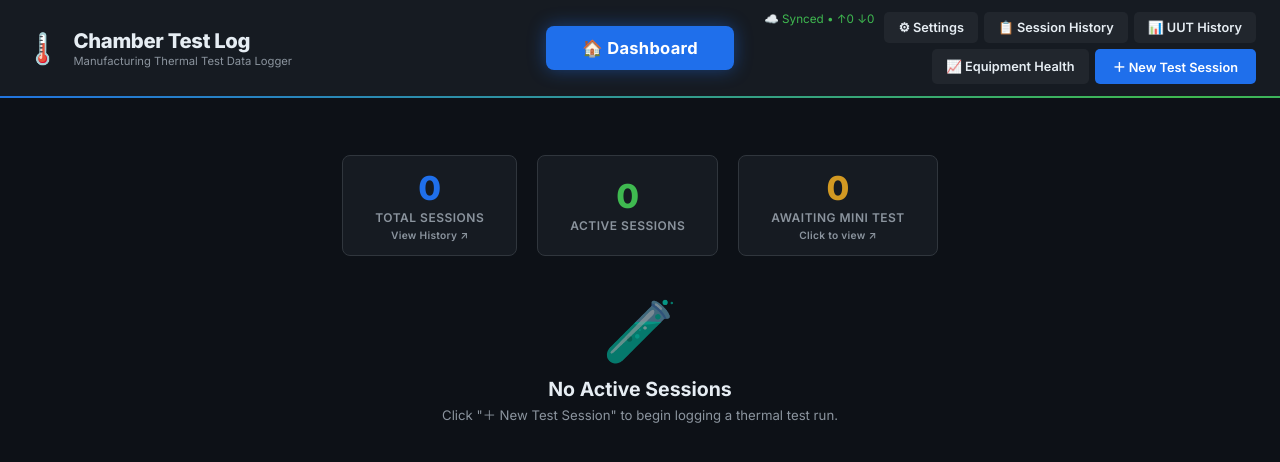
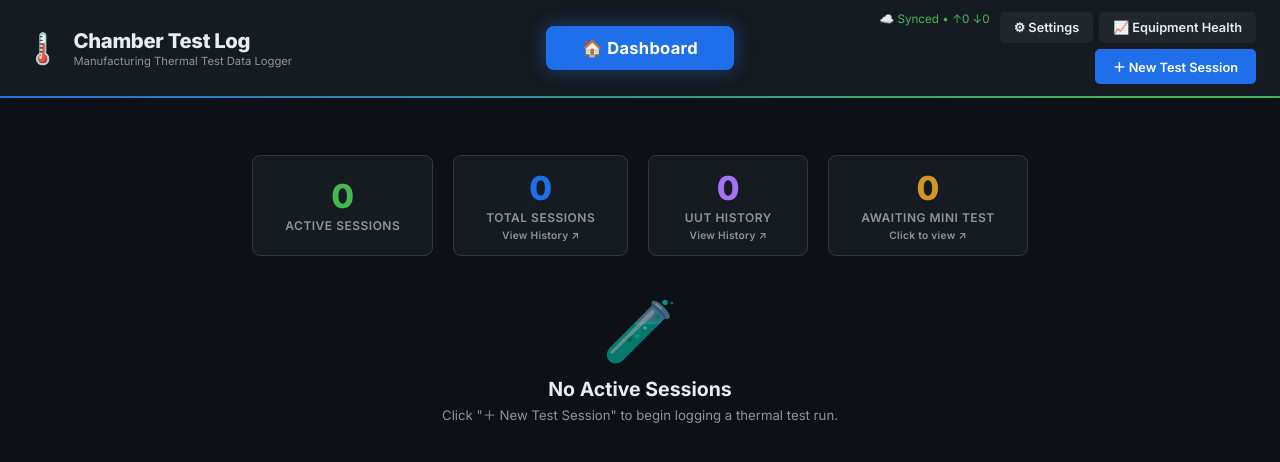
Before and after one commit to robsimrell-arch/ESS_Test_Log, a website built with Vite: page index.html in a window 1280 px wide. Built offline with nearby package versions, Linux system fonts and the light colour scheme.

Commit message:
feat: streamline header nav, add UUT History stat chip, and reorder dashboard stat chips

```diff
--- a/index.html
+++ b/index.html
@@ -27,8 +27,6 @@
       <nav class="header-right" id="main-nav">
         <span id="sync-status" style="font-size:.78rem;color:var(--muted);margin-right:4px;">⚡ Local only</span>
         <button class="btn-ghost" id="btn-settings">⚙ Settings</button>
-        <button class="btn-ghost" id="btn-history">📋 Session History</button>
-        <button class="btn-ghost" id="btn-all-tests">📊 UUT History</button>
         <button class="btn-ghost" id="btn-equip-health">📈 Equipment Health</button>
         <button class="btn-primary" id="btn-new-session">＋ New Test Session</button>
       </nav>
--- a/main.js
+++ b/main.js
@@ -122,6 +122,8 @@ function downloadJSON(filename, obj) {
    ═══════════════════════════════════════════════════════════════════════════ */
 async function refreshStats() {
   const totalSessions = (await dbAllSessions()).length;
+  const allTests = await dbAllTests();
+  const totalTests = allTests.length;
   const awaitingList = await getAwaitingMiniTestUuts();
 
   const welcomeTitle = $('#welcome-title');
@@ -142,6 +144,12 @@ async function refreshStats() {
   if (!cards) return;
   cards.innerHTML = '';
   const data = [
+    {
+      val: activeSessions.length,
+      lbl: 'Active Sessions',
+      color: 'var(--green)',
+      clickable: false,
+    },
     {
       val: totalSessions,
       lbl: 'Total Sessions',
@@ -153,10 +161,14 @@ async function refreshStats() {
       title: 'Click to open Session History',
     },
     {
-      val: activeSessions.length,
-      lbl: 'Active Sessions',
-      color: 'var(--green)',
-      clickable: false,
+      val: totalTests,
+      lbl: 'UUT History',
+      color: '#a371f7',
+      clickable: true,
+      cardClass: 'card-purple',
+      hint: 'View History',
+      onClick: () => loadAllTests(),
+      title: 'Click to open UUT History',
     },
     {
       val: awaitingList.length,
@@ -2881,13 +2893,20 @@ function bindEquipHealthTabs() {
 function bindEvents() {
   // Nav
   const goHome = () => { showView('view-dashboard'); refreshStats(); };
-  $('#btn-dashboard').addEventListener('click', goHome);
-  $('#btn-home').addEventListener('click', goHome);
-  $('#btn-new-session').addEventListener('click', openNewSessionModal);
-  $('#btn-history').addEventListener('click', loadHistory);
-  $('#btn-all-tests').addEventListener('click', loadAllTests);
-  $('#btn-equip-health').addEventListener('click', loadEquipHealth);
-  $('#btn-settings').addEventListener('click', loadSettingsView);
+  const btnDash = $('#btn-dashboard');
+  if (btnDash) btnDash.addEventListener('click', goHome);
+  const btnHome = $('#btn-home');
+  if (btnHome) btnHome.addEventListener('click', goHome);
+  const btnNewSess = $('#btn-new-session');
+  if (btnNewSess) btnNewSess.addEventListener('click', openNewSessionModal);
+  const btnHist = $('#btn-history');
+  if (btnHist) btnHist.addEventListener('click', loadHistory);
+  const btnAll = $('#btn-all-tests');
+  if (btnAll) btnAll.addEventListener('click', loadAllTests);
+  const btnEquip = $('#btn-equip-health');
+  if (btnEquip) btnEquip.addEventListener('click', loadEquipHealth);
+  const btnSet = $('#btn-settings');
+  if (btnSet) btnSet.addEventListener('click', loadSettingsView);
 
   // Equipment Health filters
   bindEquipHealthTabs();
--- a/style.css
+++ b/style.css
@@ -285,6 +285,10 @@ button:disabled {
   border-color: var(--accent);
   box-shadow: 0 8px 24px rgba(88,166,255,0.3);
 }
+.stat-card.clickable.card-purple:hover {
+  border-color: #a371f7;
+  box-shadow: 0 8px 24px rgba(163,113,247,0.3);
+}
 .stat-card.clickable:active {
   transform: translateY(-1px);
 }
```
